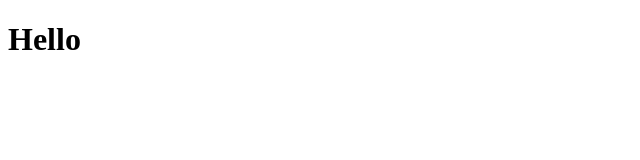
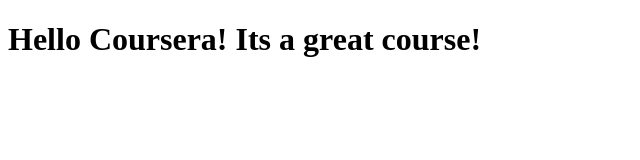
Before and after one commit to tumancev/coursera-test, a plain HTML site: page site/index.html in a window 1280 px wide. Shown: the whole page, without its empty margins (0-640 px from the left). Drawn offline with Linux system fonts and the light colour scheme.

Commit message:
Small addition to our page content

```diff
--- a/site/index.html
+++ b/site/index.html
@@ -4,6 +4,6 @@
  	<title>Hello coursera</title>
  </head>
  <body>
- <h1>Hello</h1>
+ <h1>Hello Coursera! Its a great course!</h1>
  </body>
  </html>
```
